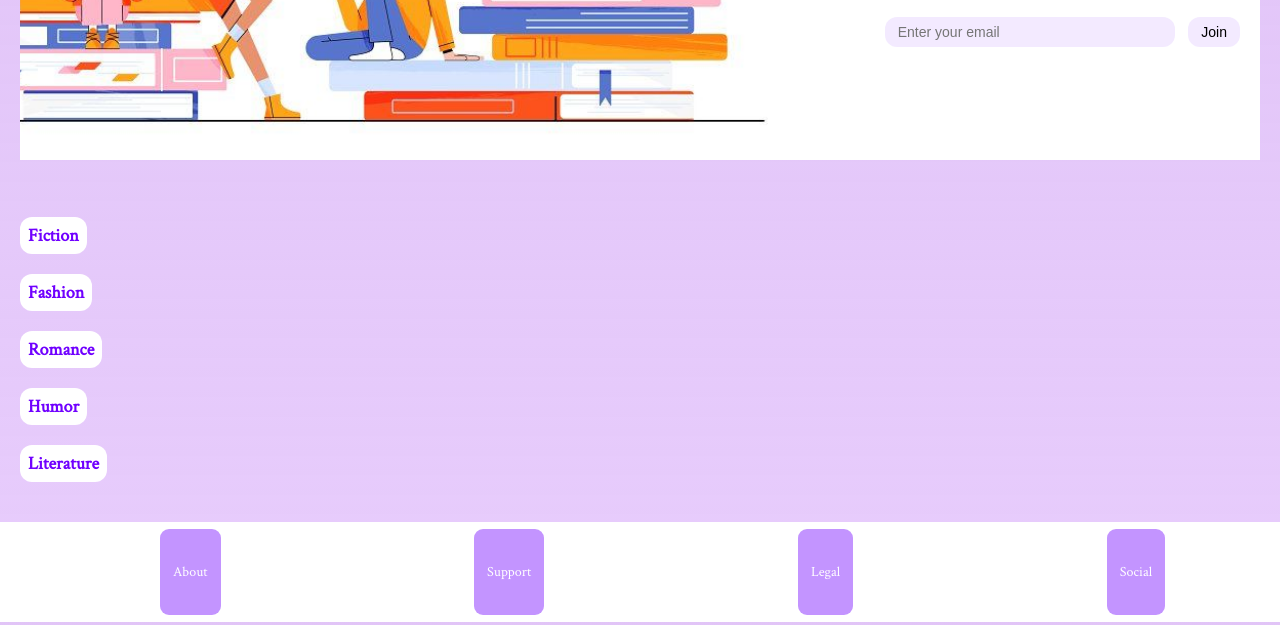
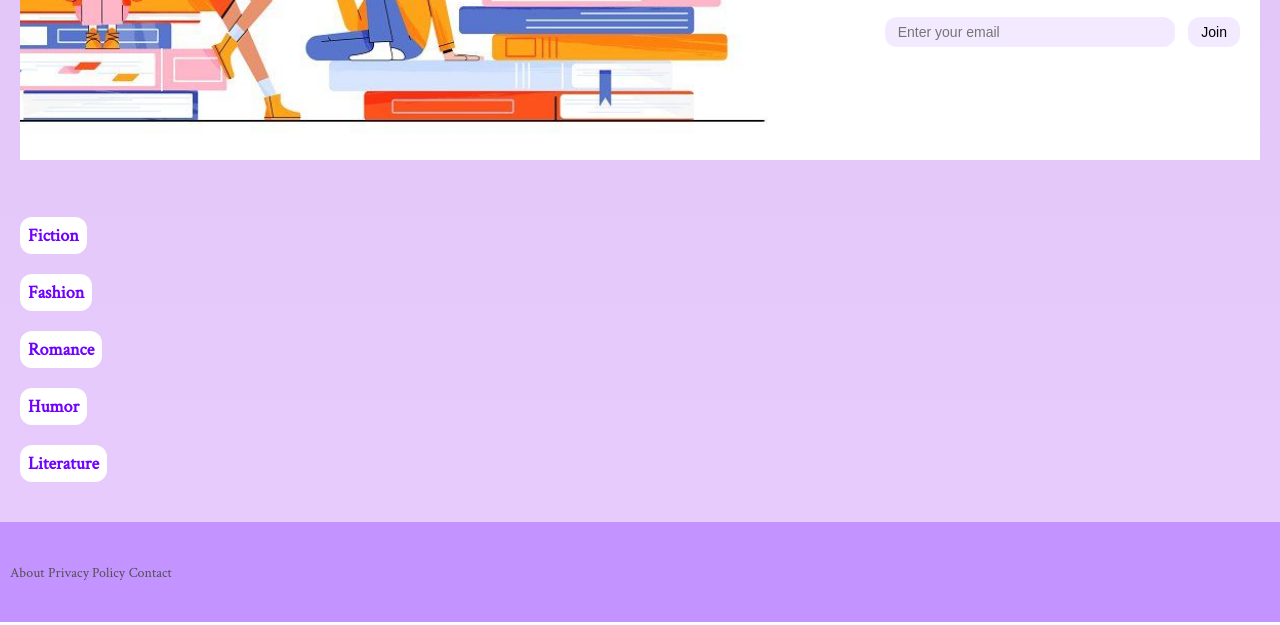
Before and after one commit to maureen-ndereba/booked-ke-book-recommendation-app, a plain HTML site: page index.html in a window 1280 px wide. Shown: the part 278-903 px from the top of the page. Drawn offline with Linux system fonts and the light colour scheme; no server answers.

Commit message:
Updated Nav Footer

```diff
--- a/index.css
+++ b/index.css
@@ -30,6 +30,7 @@ nav{
 .logo-container{
     flex-grow: 1;
     text-align: center;
+    align-content: center;
 }
 .logo img{
     height: 100px;
@@ -62,21 +63,21 @@ nav{
 }
 
 
-nav ul{
+header nav ul{
     justify-content: flex-start;
     margin-left:  20px;
     border: 1px #C394FF;
 }
 
 
-nav ul li{
+header nav ul li{
     display: inline-block;
     line-height: 80px;
     margin: 0 5px;
 }
 
 
-nav ul li a{
+header nav ul li a{
     color: white;
     font-size: 14px;
     padding: 3px 13px;
@@ -252,9 +253,8 @@ html {
 }
 
 /*Footer*/
-footer {
+footer nav {
     background-color: #C394FF;
-    color:  rgb(24, 37, 17);
     align-content: center;
 }
 
@@ -262,13 +262,18 @@ footer nav ul {
     margin: 0;
     padding: 10px;
     list-style-type: none;
+
 }
 
 footer nav ul li {
+    position: relative;
     display: inline-flex;
     align-items: center;
-    margin-left: 150px;
-    margin-right: 100px;
+}
+
+footer nav ul li a{
+    color: rgb(84, 79, 79);
+    font-size: 14px;
 }
 
 #popup-container {
@@ -296,7 +301,7 @@ footer nav ul li {
     animation: 1.5s linear infinite spinner;
     animation-play-state: inherit;
     border: solid 5px #cfd0d1;
-    border-bottom-color: #1c87c9;
+    border-bottom-color: #7000FF;
     border-radius: 50%;
     content: "";
     height: 40px;
--- a/index.html
+++ b/index.html
@@ -99,12 +99,12 @@
         <nav>
             <ul>
                 <li><a href="#">About</a></li>
-                <li><a href="#">Support</a></li>
-                <li><a href="#">Legal</a></li>
-                <li><a href="#">Social</a></li>
+                <li><a href="#">Privacy Policy</a></li>
+                <li><a href="#">Contact</a></li>
+
             </ul>
         </nav>
-        </header>
+    </footer>
         <script src="./index.js"></script>
 </body>
 
```
